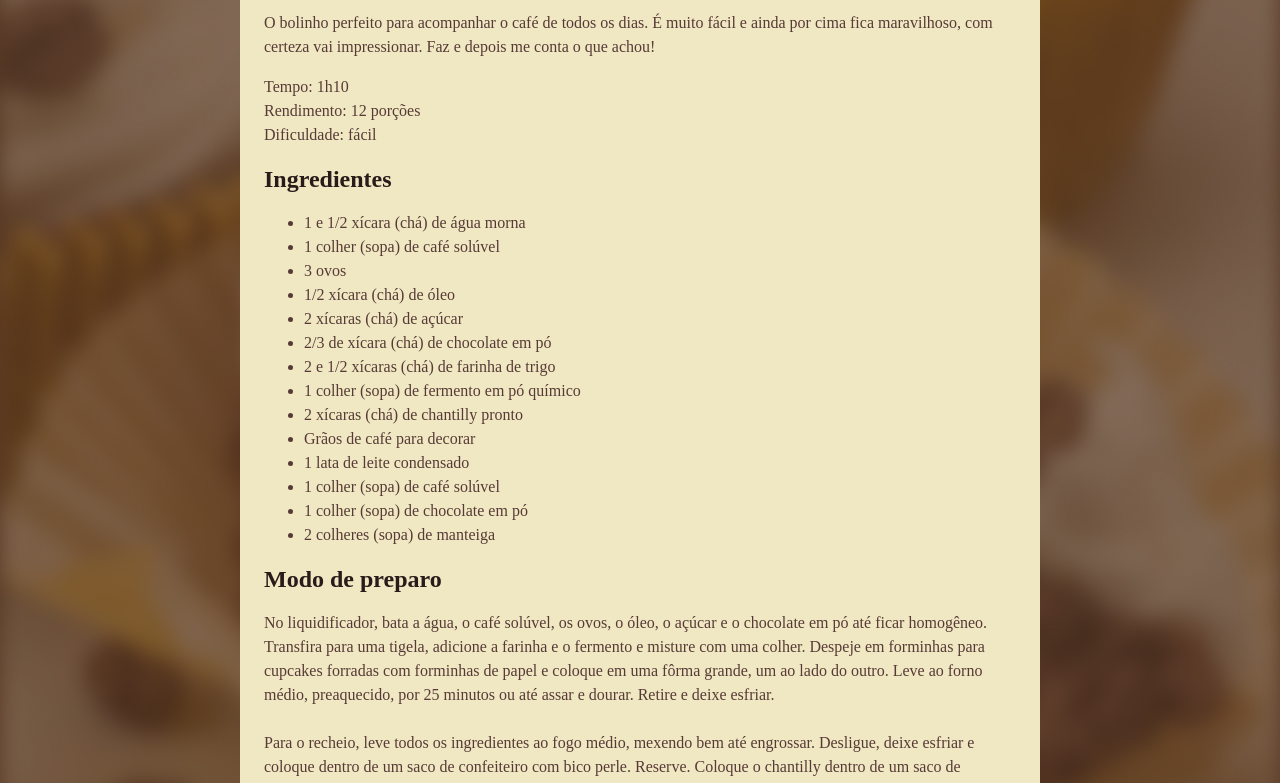
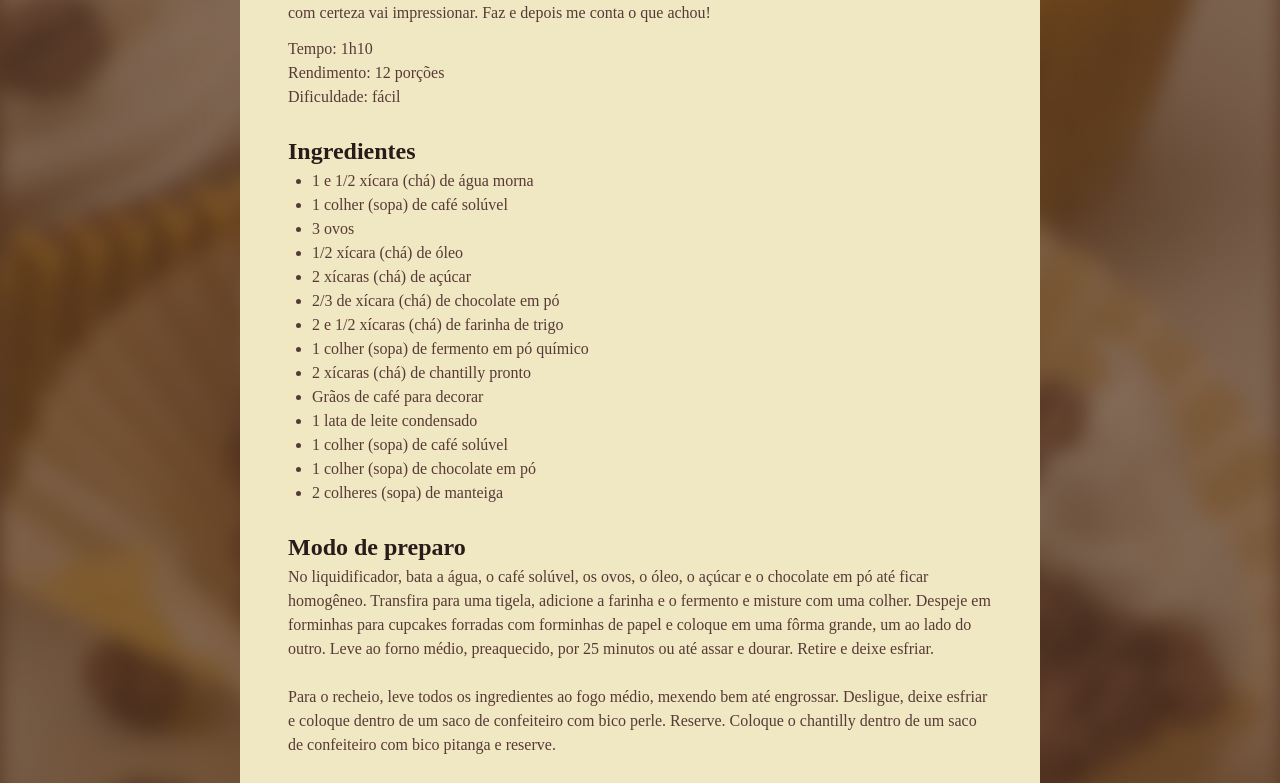
Before and after one commit to MatheusCristh/Projeto---P-gina-de-receita, a plain HTML site: page index.html in a window 1280 px wide. Shown: the part 590-1373 px from the top of the page. Drawn offline with Linux system fonts and the light colour scheme; a web font is replaced by a local one.

Commit message:
personalizando espaços

```diff
--- a/style.css
+++ b/style.css
@@ -1,3 +1,9 @@
+*{
+    margin: 0;
+    padding: 0;
+}
+
+
 :root{
     font-family: "Alice", serif;
     line-height: 150%;
@@ -23,6 +29,18 @@ img{
     border-radius: 16px;
 }
 
+section + section{
+    margin-top: 24px;
+}
+
+main{
+    padding: 24px;
+}
+
+#about p + p{
+    margin-top: 12px;
+}
+
 h1{
     line-height: 140%;
     font-size: 40px;
@@ -31,6 +49,13 @@ h1{
 h2{
     font-size: 24px;
 }
+
 h1,h2{
     color: #291B1A;
+    margin-top: 4px;
+    line-height: 150%;
 }
+
+ul{
+    padding-left: 24px;
+}
```
